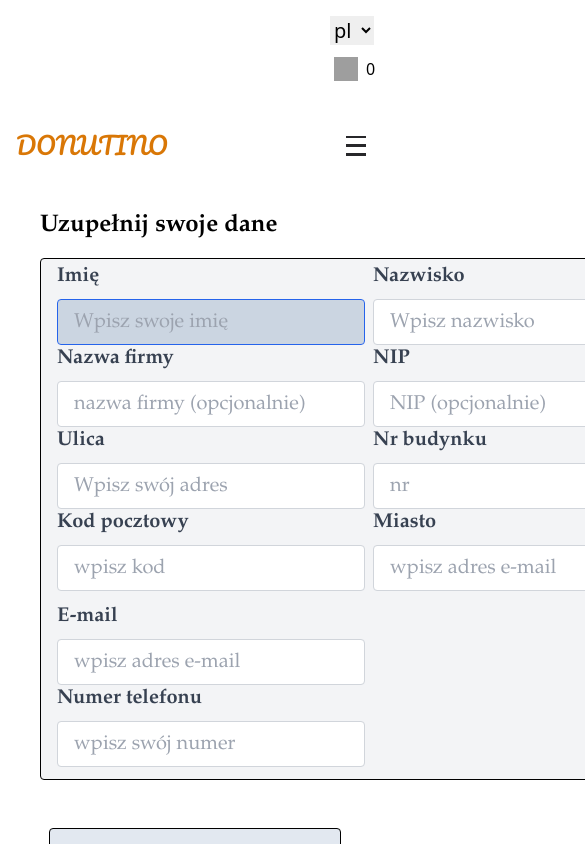
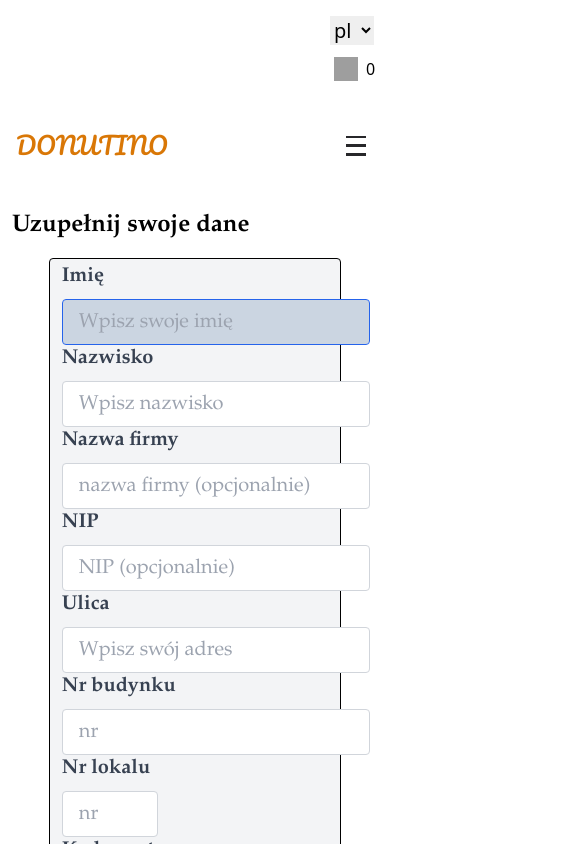
Before and after one commit to DominoxB/donutshop, a Vue app: page /PaymentPage in a window 390 px wide. Shown: the top 844 px of the page, 585 px wide, since content can reach past the window. Built offline with nearby package versions, Linux system fonts and the light colour scheme; grey boxes are pictures that could not be loaded.

Commit message:
fix responsive elements

```diff
--- a/src/components/atoms/AboutUsContent.vue
+++ b/src/components/atoms/AboutUsContent.vue
@@ -1,6 +1,6 @@
 <template>
   <div class="container mx-auto min-h-[500px] text-center text-xl text-slate-900 mt-3">
-    <p class="bg-slate-100 py-3 font-garamond">{{ $t("message.about") }}</p>
+    <p class="bg-slate-100 py-3 px-4 font-garamond">{{ $t("message.about") }}</p>
   <div class="grid grid-cols-1 md:grid-cols-2 lg:grid-cols-4 mx-auto">
     <img src="@/images/donuty.jpg" class="w-96 h-56 mx-auto"/>
     <img src="@/images/donuty2.jpg" class="w-96 h-56 mx-auto"/>
--- a/src/components/atoms/BasketContent.vue
+++ b/src/components/atoms/BasketContent.vue
@@ -57,14 +57,14 @@
     <div class="flex justify-between">
       <router-link to="/DonutShop">
         <button
-          class="border border-neutral-900 bg-orange-400 hover:bg-orange-500 rounded p-3 font-pacifico text-2xl ml-4"
+          class="border border-neutral-900 bg-orange-400 hover:bg-orange-500 rounded p-3 font-pacifico md:text-2xl ml-2 md:ml-4"
         >
           Kontynuuj zakupy
         </button>
       </router-link>
       <router-link to="/PaymentPage">
       <button
-        class="border border-neutral-900 bg-orange-400 hover:bg-orange-500 rounded p-3 font-pacifico text-2xl mr-4"
+        class="border border-neutral-900 bg-orange-400 hover:bg-orange-500 rounded p-3 font-pacifico md:text-2xl mr-2 md:mr-4"
         :disabled="result <= 0"
       >
         Przejdź do realizacji zamówienia
--- a/src/components/atoms/MethodsOfPayment.vue
+++ b/src/components/atoms/MethodsOfPayment.vue
@@ -95,7 +95,7 @@
       </div>
     </div>
   </div>
-  <div class="flex justify-start mt-4 ml-5">
+  <div class="flex justify-center lg:justify-start mt-4 lg:ml-5">
     <router-link to="/BasketPage">
       <button
         class="border border-neutral-900 bg-orange-400 hover:bg-orange-500 rounded p-3 font-pacifico text-2xl"
@@ -104,7 +104,7 @@
       </button>
     </router-link>
   </div>
-  <div class="flex justify-end mt-4 mr-5">
+  <div class="flex justify-center lg:justify-end mt-4 lg:mr-5">
     <router-link to="/">
       <button
         class="border border-neutral-900 bg-orange-400 hover:bg-orange-500 rounded p-3 font-pacifico text-2xl"
@@ -122,7 +122,6 @@ export default {
   setup() {
     const selected = ref(null);
     const delivery = ref(null);
-    console.log(window);
     return {
       selected,
       delivery,
--- a/src/components/atoms/ModalContent.vue
+++ b/src/components/atoms/ModalContent.vue
@@ -1,6 +1,6 @@
 <template>
   <div
-    class="bg-black fixed top-0 left-0 h-screen w-screen z-40 opacity-80"
+    class="bg-slate-400 fixed top-0 left-0 h-screen w-screen z-40 opacity-80"
   ></div>
   <div class="relative z-50">
     <div
--- a/src/components/atoms/PaymentUserData.vue
+++ b/src/components/atoms/PaymentUserData.vue
@@ -1,17 +1,17 @@
 <template>
     <div class="block">
       <div>
-      <span class="font-garamond font-bold ml-10 text-2xl"
+      <span class="font-garamond font-bold ml-3 text-2xl"
         >Uzupełnij swoje dane</span
       >
     </div>
-    <div class="flex mt-4">
+    <div class="flex mt-4 justify-center">
       <div
-        class="flex bg-gray-100 ml-10 font-garamond border border-black rounded"
+        class="flex bg-gray-100 w-3/4 md:w-[617px] font-garamond lg:ml-4 border border-black rounded "
       >
-        <div class="ml-4">
+        <div class="ml-3 mr-3">
           <!-- imię i nazwisko -->
-          <div class="flex mt-1">
+          <div class="md:flex mt-1">
           <div>
             <label
               class="form-label inline-block mb-2 text-gray-700 text-xl font-semibold"
@@ -47,13 +47,13 @@
           </div>
           <div>
             <label
-              class="form-label inline-block ml-2 mb-2 text-gray-700 text-xl font-semibold"
+              class="form-label inline-block md:ml-2 mb-2 text-gray-700 text-xl font-semibold"
               >Nazwisko</label
             >
             <input
               v-model="state.surname"
               type="text"
-              class="form-control block px-4 py-2 ml-2 text-xl font-normal text-gray-700 bg-white bg-clip-padding border border-solid rounded transition ease-in-out m-0 focus:text-gray-700 focus:bg-slate-300 focus:border-blue-600 focus:outline-none"
+              class="form-control block px-4 py-2 md:ml-2 text-xl font-normal text-gray-700 bg-white bg-clip-padding border border-solid rounded transition ease-in-out m-0 focus:text-gray-700 focus:bg-slate-300 focus:border-blue-600 focus:outline-none"
               :class="v$.surname.$error ? 'border-red-600' : 'border-gray-300'"
               placeholder="Wpisz nazwisko"
               @blur="v$.surname.$touch"
@@ -80,7 +80,7 @@
         </div>
 
           <!-- firma i nip -->
-          <div class="flex">
+          <div class="md:flex">
             <div>
               <label
                 class="form-label inline-block mb-2 text-gray-700 text-xl font-semibold"
@@ -95,19 +95,19 @@
             </div>
             <div>
               <label
-                class="form-label inline-block ml-2 mb-2 text-gray-700 text-xl font-semibold"
+                class="form-label inline-block md:ml-2 mb-2 text-gray-700 text-xl font-semibold"
                 >NIP</label
               >
               <input
                 v-model="state.identification"
                 type="text"
-                class="form-control block ml-2 px-4 py-2 text-xl font-normal text-gray-700 bg-white bg-clip-padding border border-solid border-gray-300 rounded transition ease-in-out m-0 focus:text-gray-700 focus:bg-slate-300 focus:border-blue-600 focus:outline-none"
+                class="form-control block md:ml-2 px-4 py-2 text-xl font-normal text-gray-700 bg-white bg-clip-padding border border-solid border-gray-300 rounded transition ease-in-out m-0 focus:text-gray-700 focus:bg-slate-300 focus:border-blue-600 focus:outline-none"
                 placeholder="NIP (opcjonalnie)"
               />
             </div>
           </div>
           <!-- ulica -->
-          <div class="flex">
+          <div class="md:flex">
             <div>
               <label
                 class="form-label inline-block mb-2 text-gray-700 text-xl font-semibold"
@@ -141,7 +141,7 @@
               </span>
             </div>
             <!-- nr budynku -->
-            <div class="ml-2">
+            <div class="md:ml-2">
               <label
                 class="form-label inline-block mb-2 text-gray-700 text-xl font-semibold"
                 >Nr budynku</label
@@ -167,7 +167,7 @@
               </span>
             </div>
             <!-- nr lokalu -->
-            <div class="ml-2">
+            <div class="md:ml-2">
               <label
                 class="form-label inline-block mb-2 text-gray-700 text-xl font-semibold"
                 >Nr lokalu</label
@@ -191,7 +191,7 @@
               </span>
             </div>
           </div>
-          <div class="flex">
+          <div class="md:flex">
             <!-- kod pocztowy -->
             <div class="mb-3">
               <label
@@ -219,15 +219,15 @@
             <!-- miasto -->
             <div>
               <label
-                class="form-label inline-block ml-2 mb-2 text-gray-700 text-xl font-semibold"
+                class="form-label inline-block md:ml-2 mb-2 text-gray-700 text-xl font-semibold"
                 >Miasto</label
               >
               <input
                 v-model="state.town"
-                type="email"
-                class="form-control block ml-2 px-4 py-2 text-xl font-normal text-gray-700 bg-white bg-clip-padding border border-solid rounded transition ease-in-out m-0 focus:text-gray-700 focus:bg-slate-300 focus:border-blue-600 focus:outline-none"
+                type="text"
+                class="form-control block md:ml-2 px-4 py-2 text-xl font-normal text-gray-700 bg-white bg-clip-padding border border-solid rounded transition ease-in-out m-0 focus:text-gray-700 focus:bg-slate-300 focus:border-blue-600 focus:outline-none"
                 :class="v$.town.$error ? 'border-red-600' : 'border-gray-300'"
-                placeholder="wpisz adres e-mail"
+                placeholder="wpisz nazwę miasta"
                 @blur="v$.town.$touch"
               />
               <span
```
Also changed, not shown: src/components/atoms/FormContent.vue (+8 -8 lines).
